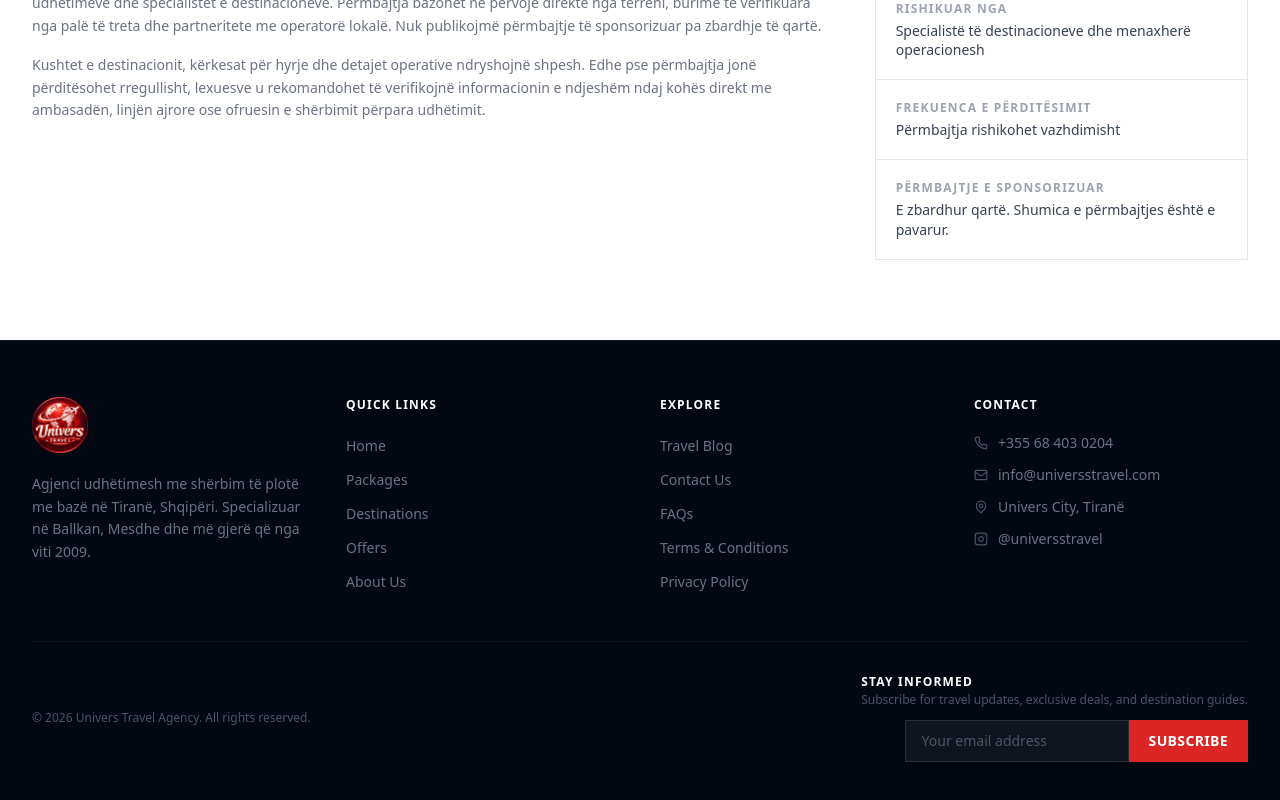
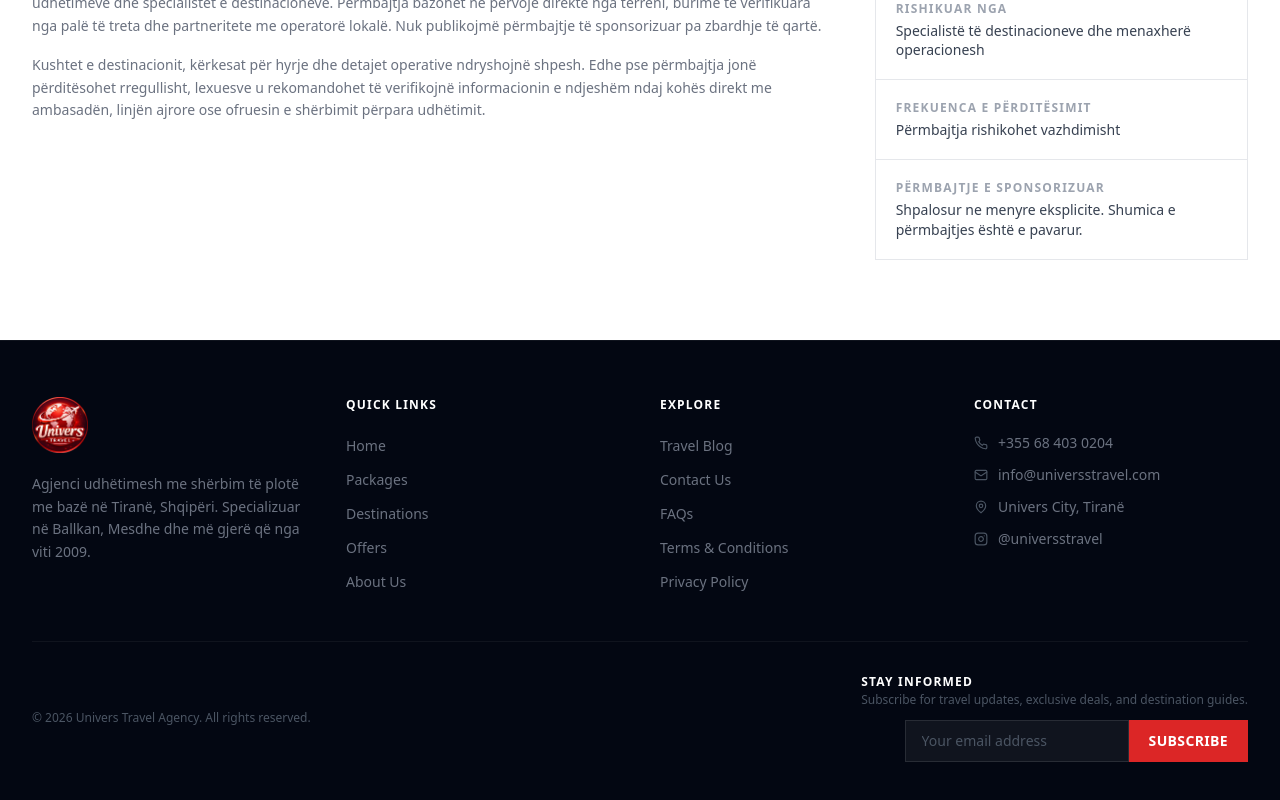
Before and after one commit to bla-mamba/univers-agency-finished, a React (Vite) app: page /blog in a window 1280 px wide. Shown: the part 1199-1999 px from the top of the page. Built offline with nearby package versions, Linux system fonts and the light colour scheme; no server answers; the database is empty.

Commit message:
Updated BlogPage.tsx

```diff
--- a/src/pages/BlogPage.tsx
+++ b/src/pages/BlogPage.tsx
@@ -276,7 +276,7 @@ Kushtet e destinacionit, kërkesat për hyrje dhe detajet operative ndryshojnë
  { label:'Shkruar nga', value:'Konsulentë të lartë udhëtimesh me përvojë nga terreni'},
  { label:'Rishikuar nga', value:'Specialistë të destinacioneve dhe menaxherë operacionesh'},
  { label:'Frekuenca e përditësimit', value:'Përmbajtja rishikohet vazhdimisht'},
- { label:'Përmbajtje e sponsorizuar', value:'E zbardhur qartë. Shumica e përmbajtjes është e pavarur.'},
+ { label:'Përmbajtje e sponsorizuar', value:'Shpalosur ne menyre eksplicite. Shumica e përmbajtjes është e pavarur.'},
  ].map(({ label, value}, i, arr) => (
  <div key={label} className={`p-5 ${i < arr.length - 1 ?'border-b border-gray-200' :''}`}>
  <p className="text-xs font-bold text-gray-400 uppercase tracking-widest mb-1">{label}</p>
```
